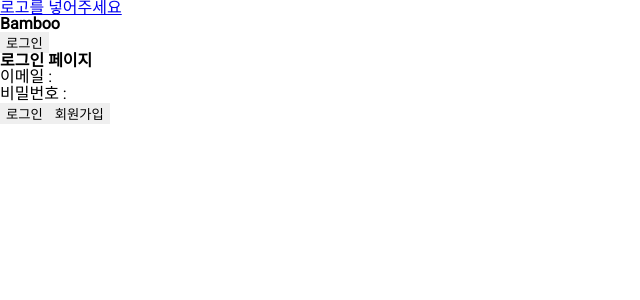
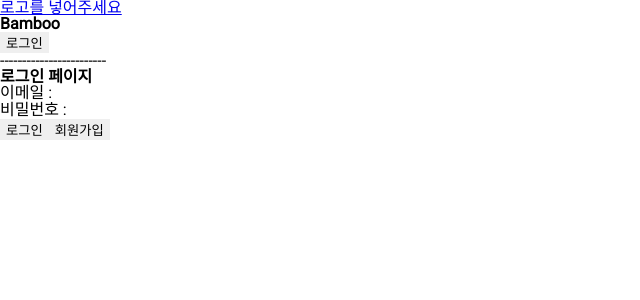
Before and after one commit to himnaejo/Bamboo, a React (Create React App) app: page /signin in a window 1280 px wide. Shown: the top 300 px of the page, without its empty margins (0-640 px from the left). Built offline with nearby package versions, Linux system fonts and the light colour scheme; no server answers.

Commit message:
헤더 로그인버튼 변경

```diff
--- a/src/component/Header/Header.jsx
+++ b/src/component/Header/Header.jsx
@@ -1,14 +1,18 @@
 // import styled from "styled-components";
-import { useEffect } from "react";
+import { useEffect, useState } from "react";
 import { Link, useNavigate } from "react-router-dom";
 import { auth } from "../../firebase";
-import { signOut } from "firebase/auth";
+import { signOut, onAuthStateChanged } from "firebase/auth";
 
 const Header = () => {
-  const user = auth.currentUser;
+  const [login, setLogin] = useState(null);
+
   useEffect(() => {
-    console.log(user);
-  });
+    onAuthStateChanged(auth, user => {
+      console.log("user", user); // 사용자 인증 정보가 변경될 때마다 해당 이벤트를 받아 처리합니다.
+      setLogin(user);
+    });
+  }, []);
   const navigate = useNavigate();
 
   const logOut = async () => {
@@ -19,7 +23,7 @@ const Header = () => {
     <header>
       <Link to="/">로고를 넣어주세요</Link>
       <h1>Bamboo</h1>
-      {user === null ? (
+      {login === null ? (
         <button
           onClick={() => {
             navigate("/signin");
@@ -30,6 +34,7 @@ const Header = () => {
       ) : (
         <button onClick={logOut}>로그아웃</button>
       )}
+      <p>------------------------</p>
     </header>
   );
 };
--- a/src/firebase.js
+++ b/src/firebase.js
@@ -1,6 +1,7 @@
 // Import the functions you need from the SDKs you need
 import { initializeApp } from "firebase/app";
 import { getAuth } from "firebase/auth";
+// import { getFirestore } from "fiesbase/firestore";
 // TODO: Add SDKs for Firebase products that you want to use
 // https://firebase.google.com/docs/web/setup#available-libraries
 
@@ -17,3 +18,4 @@ const firebaseConfig = {
 // Initialize Firebase
 export const app = initializeApp(firebaseConfig);
 export const auth = getAuth(app);
+// export const db = getFirestore(app);
--- a/src/pages/Signin.jsx
+++ b/src/pages/Signin.jsx
@@ -25,6 +25,7 @@ const Signin = () => {
     try {
       const userCredential = await signInWithEmailAndPassword(auth, email, password);
       console.log(userCredential);
+      navigate("/");
     } catch (error) {
       console.error(error);
     }
--- a/src/pages/Signup.jsx
+++ b/src/pages/Signup.jsx
@@ -1,8 +1,10 @@
 import { useState } from "react";
+import { useNavigate } from "react-router-dom";
 import { createUserWithEmailAndPassword } from "firebase/auth";
 import { auth } from "../firebase";
 import Header from "component/Header/Header";
 const Signup = () => {
+  const navigate = useNavigate();
   const [email, setEmail] = useState("");
   const [password, setPassword] = useState("");
 
@@ -23,8 +25,10 @@ const Signup = () => {
     try {
       const userCredential = await createUserWithEmailAndPassword(auth, email, password);
       console.log(userCredential);
+      navigate("/");
     } catch (error) {
       console.error(error);
+      alert("회원가입을 실패했습니다.");
     }
   };
 
```
